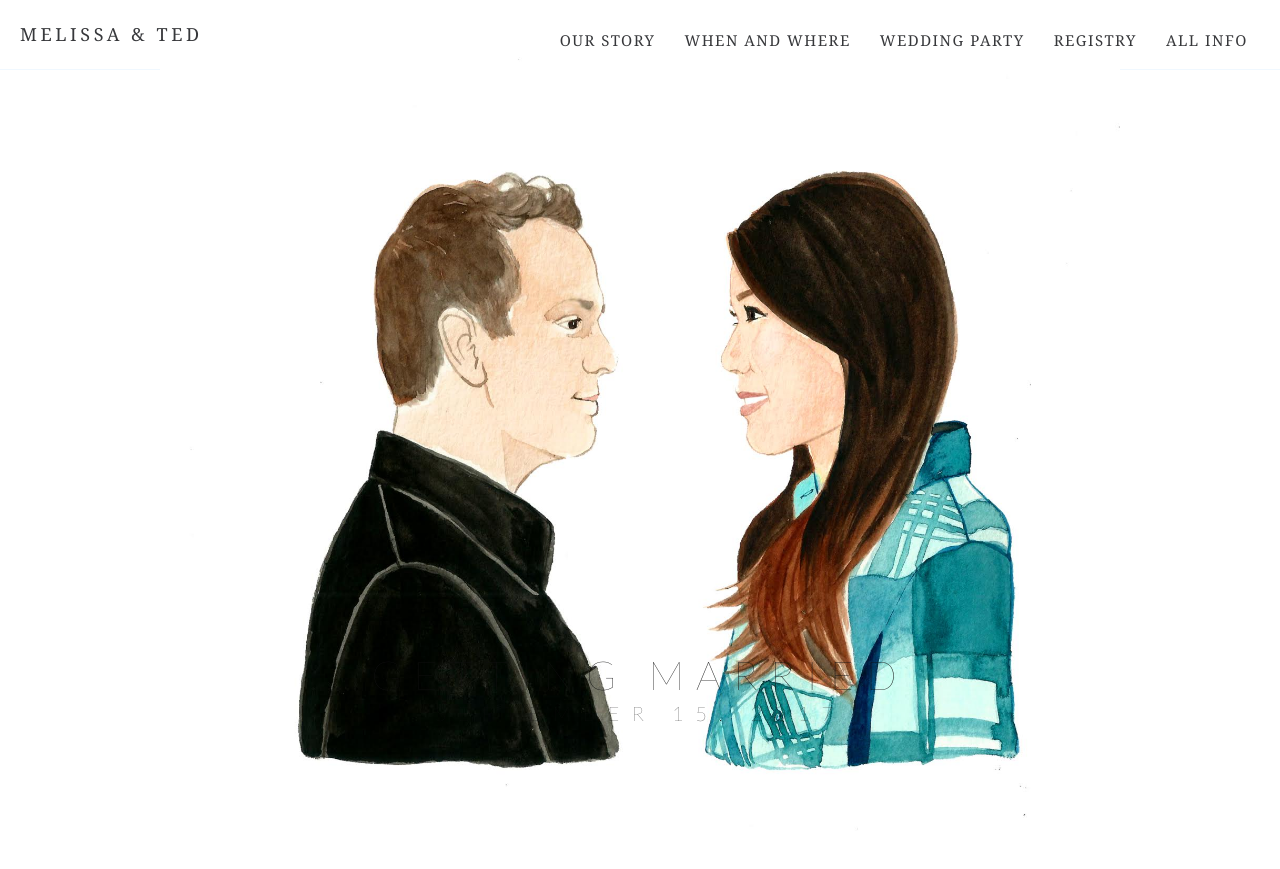
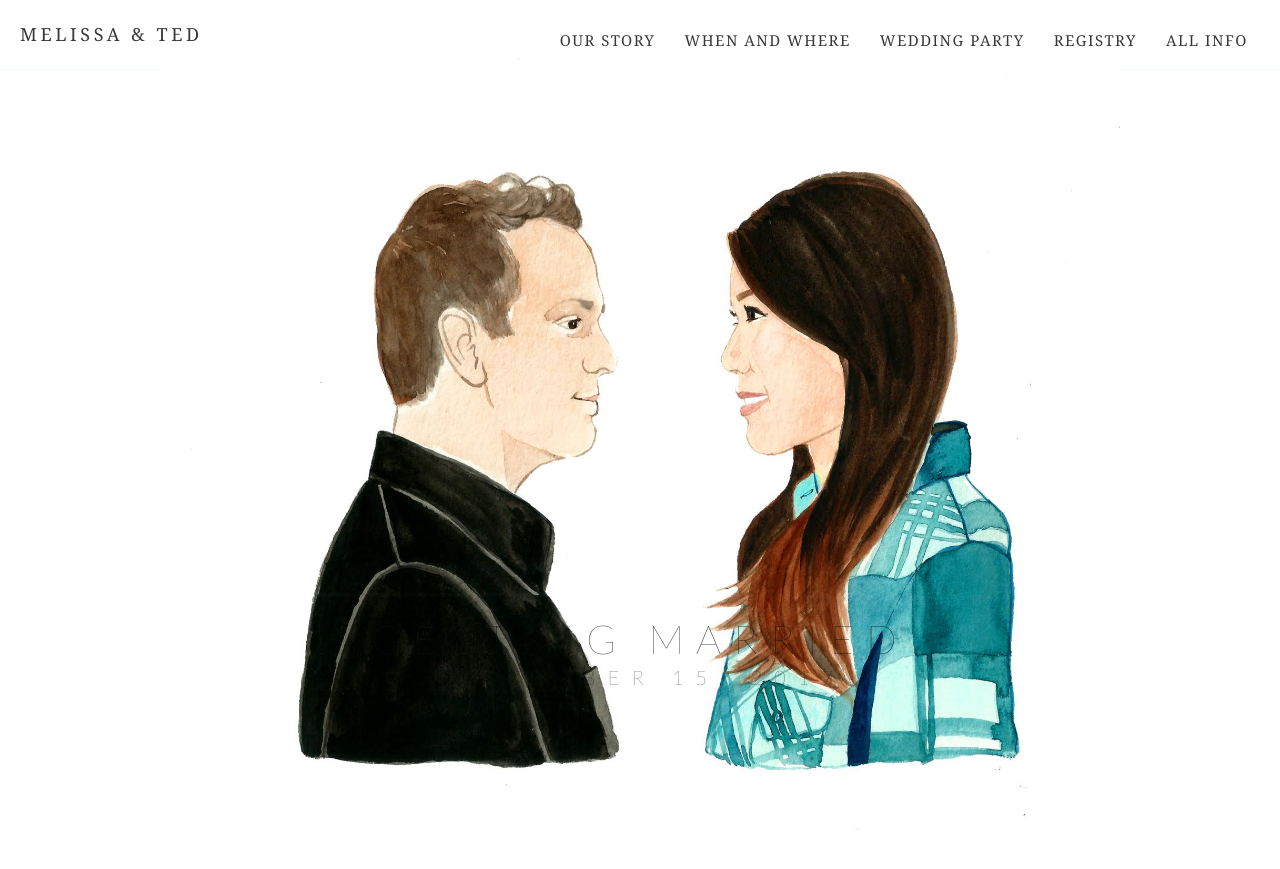
Before and after one commit to TedCleborne/TedCleborne.github.io, a Jekyll site: the page index.html, which Jekyll copies as it is, in a window 1280 px wide. Shown: the top 869 px of the page. Built offline with Jekyll 4.4.1, drawn with Linux system fonts in a browser that asks for light colours; nearby versions of some CDN libraries.

Commit message:
Fixing Front Page
Fixing Front Page

```diff
--- a/css/style_main.css
+++ b/css/style_main.css
@@ -29,7 +29,7 @@
 
 
 h3 {
-    margin-top: 4.25%;
+    margin-top: .5%;
     margin-bottom: 0%;
     font-size: 4rem;
     line-height: 40px;
--- a/css/style_ourstory.css
+++ b/css/style_ourstory.css
@@ -68,6 +68,7 @@ h1.proposal-header{
     text-align: center;
     letter-spacing: .03em;
     color: white;
+    padding-top: 10px;
 
 }
 
@@ -78,7 +79,7 @@ h2.our-story-text{
 	font-size: 24px;
 	font-style: normal;
 	font-variant: normal;
-	font-weight: 500;
+	font-weight: 900;
     text-align: center;
     letter-spacing: .03em;
     padding-top: 60px;
```
